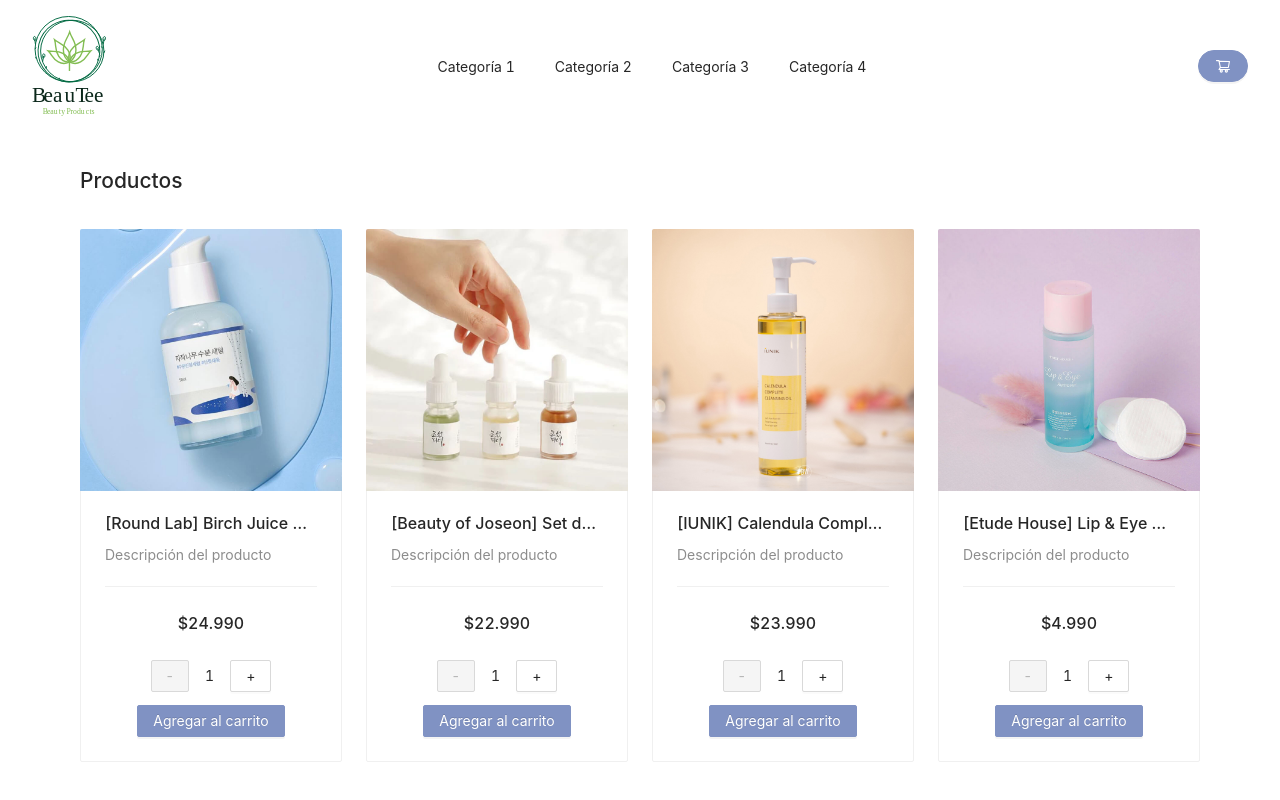
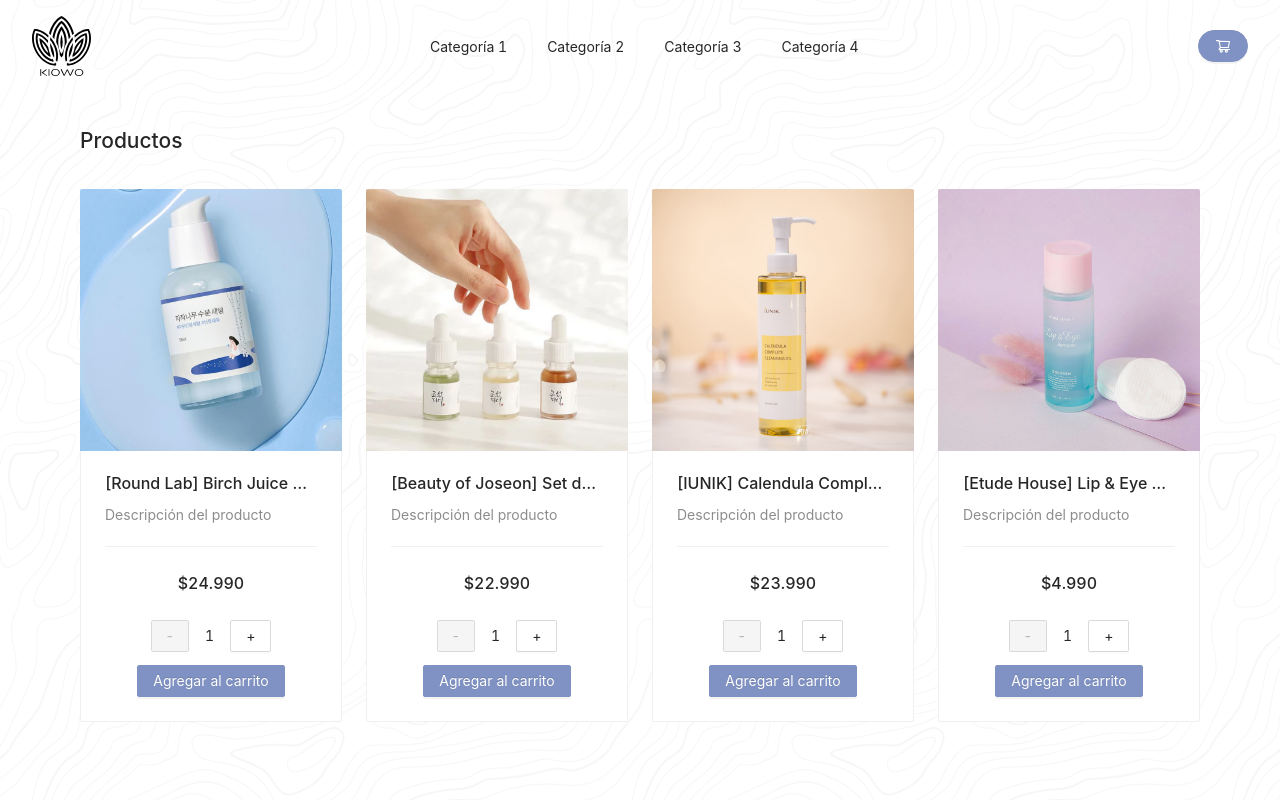
Before and after one commit to DaniiPoblete/organicshop, a React (Create React App) app: page / in a window 1280 px wide. Built offline with nearby package versions, Linux system fonts and the light colour scheme.

Commit message:
Se agregan estilos

```diff
--- a/src/components/Item/Item.js
+++ b/src/components/Item/Item.js
@@ -7,7 +7,6 @@
 function Item({product, onAdd, onCountChange}) {
 	return (
 		<Card
-			className={styles.card}
 			cover={
 				<img
 					alt={product.name}
@@ -20,7 +19,7 @@
 			/>
 			<Divider />
 			<p className={styles.price}>
-				{product.totalPrice?.toLocaleString('es-CL', {style: 'currency', currency: 'CLP'})}
+				{product.totalPrice?.toLocaleString("es-CL", {style: "currency", currency: "CLP"})}
 			</p>
 			<ItemCount
 				stock={product.stock} initial={1}
--- a/src/components/Item/Item.module.less
+++ b/src/components/Item/Item.module.less
@@ -1,9 +1,3 @@
-.card {
-  max-width: 350px;
-  min-width: 200px;
-  margin: auto;
-}
-
 .price {
   font-size: 1rem;
   font-weight: 500;
--- a/src/components/ItemListContainer/ItemListContainer.js
+++ b/src/components/ItemListContainer/ItemListContainer.js
@@ -51,7 +51,7 @@
 						onCountChange={onCountChange}
 					/>
 					:
-					<Empty description={'No hay productos disponibles'} />)
+					<Empty description={"No hay productos disponibles"} />)
 			}
 		</div>
 	);
--- a/src/components/NavBar/NavBar.js
+++ b/src/components/NavBar/NavBar.js
@@ -29,7 +29,7 @@
 			<Menu items={items} mode="horizontal" className={`${styles.menu} ${styles.mobileHidden}`} />
 			<CartWidget />
 			<Button type="primary" onClick={showDrawer} icon={<MenuOutlined />} className={styles.desktopHidden} />
-			<Drawer title="Menú" placement="right" onClose={onClose} visible={visible}>
+			<Drawer title="Menú" placement="right" onClose={onClose} visible={visible} className={styles.drawer}>
 				<Menu items={items} mode="vertical" />
 			</Drawer>
 		</nav>
--- a/src/components/NavBar/NavBar.module.less
+++ b/src/components/NavBar/NavBar.module.less
@@ -7,11 +7,12 @@
 }
 
 .logo {
-  height: 100px;
+  height: 60px;
 }
 
 :global .ant-menu-horizontal, :global .ant-menu-vertical {
   border: 0;
+  background: transparent;
 }
 
 .mobileHidden {
@@ -20,6 +21,12 @@
 
 .desktopHidden {
   display: initial;
+}
+
+.drawer {
+  :global .ant-drawer-content {
+    background-image: url("../../assets/background.svg");
+  }
 }
 
 @media (min-width: 768px) {
--- a/src/index.js
+++ b/src/index.js
@@ -1,6 +1,6 @@
 import React from 'react';
 import ReactDOM from 'react-dom/client';
-import './index.css';
+import './index.module.less';
 import App from './App';
 import reportWebVitals from './reportWebVitals';
 
--- a/src/index.css
+++ b/src/index.module.less
@@ -1,13 +1,14 @@
 body {
   margin: 0;
   font-family: -apple-system, BlinkMacSystemFont, 'Segoe UI', 'Roboto', 'Oxygen',
-    'Ubuntu', 'Cantarell', 'Fira Sans', 'Droid Sans', 'Helvetica Neue',
-    sans-serif;
+  'Ubuntu', 'Cantarell', 'Fira Sans', 'Droid Sans', 'Helvetica Neue',
+  sans-serif;
   -webkit-font-smoothing: antialiased;
   -moz-osx-font-smoothing: grayscale;
+  background-image: url("assets/background.svg");
 }
 
 code {
   font-family: source-code-pro, Menlo, Monaco, Consolas, 'Courier New',
-    monospace;
+  monospace;
 }
```
Also changed, not shown: src/assets/background.svg (added), src/assets/logo.svg.
